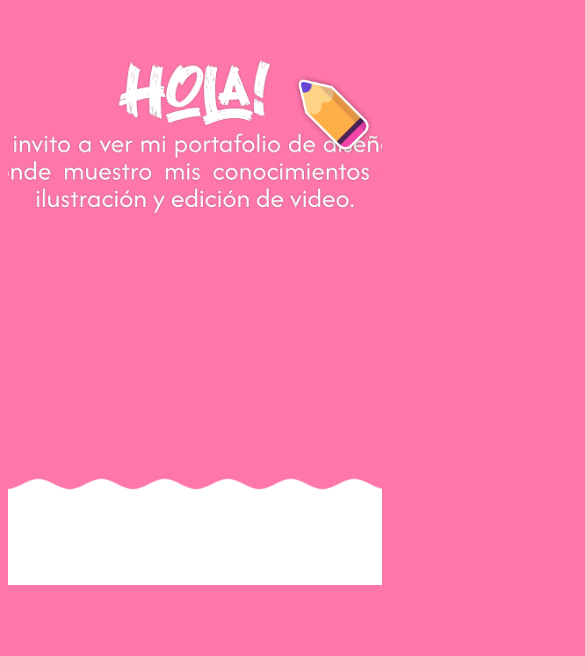
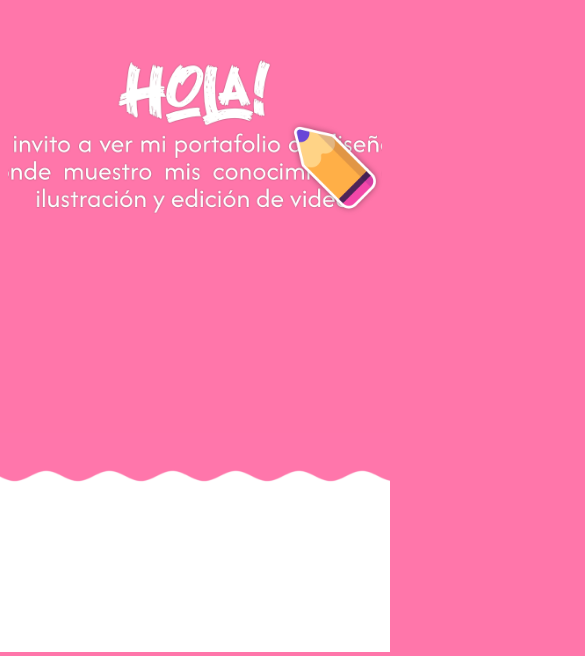
Before and after one commit to 202456/portafolio, a plain HTML site: page index.html in a window 390 px wide. Shown: the part 267-923 px from the top of the page, 585 px wide, since content can reach past the window. Before the commit the page ends 852 px from the top, so only its background shows below. Drawn offline with Linux system fonts and the light colour scheme.

Commit message:
Update estilo.css

```diff
--- a/estilo.css
+++ b/estilo.css
@@ -48,26 +48,27 @@ body,html{
 @media (max-width: 1000px){
 
 body,html{
-    width: 100%;
+    width: 100vw;
+    height: 100vh;
   overflow-x: hidden;
 }
-body {
-    position: relative
-  }
+
 
     .contenedor{
 
         width:100vw;
-        height: 100%;
+        height: 100vh;
         position: static;
         background: url(part1cel.png); background-position: center;
         background-size: cover
     }
         .lapiz{
             width: 100vw;
-            height: 100%;
+            height: 100vh;
+            display: flex;
+            align-items: center;
             position:absolute;
-            top:320px;
+
 
 
             animation-name: example;
@@ -80,7 +81,8 @@ body {
               100% { left:13vw; }
             }
         .lapiz img{
-            width: 100px;
+            width: 30vw;
+
 
         }
 }
```
